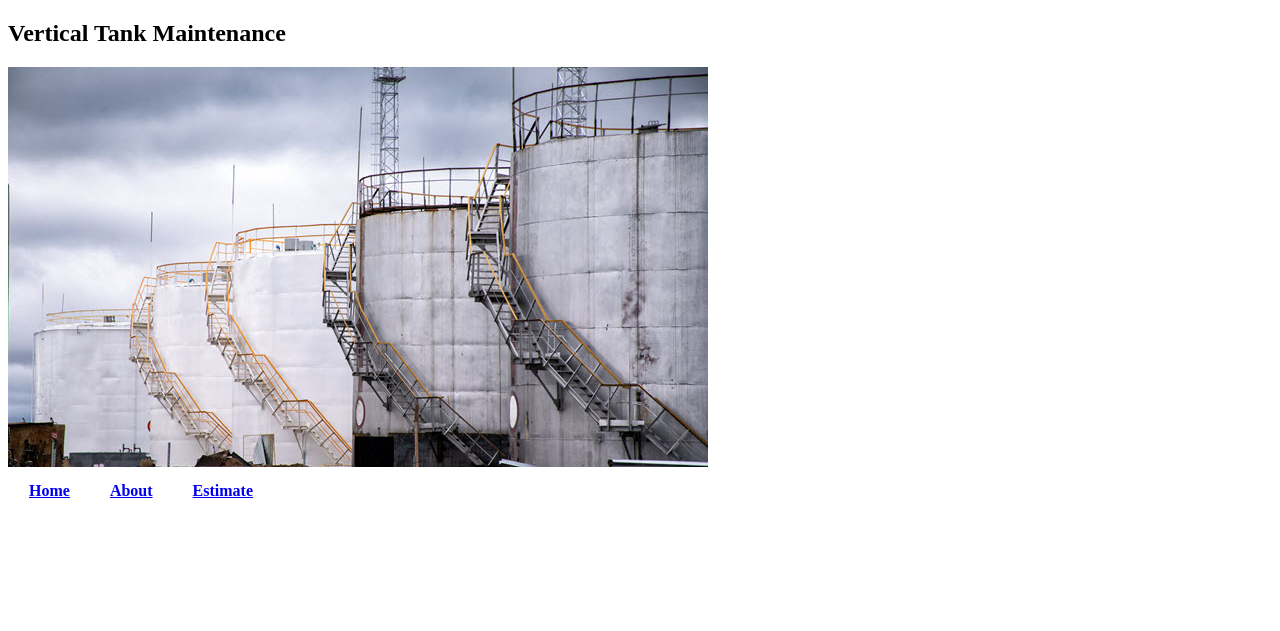
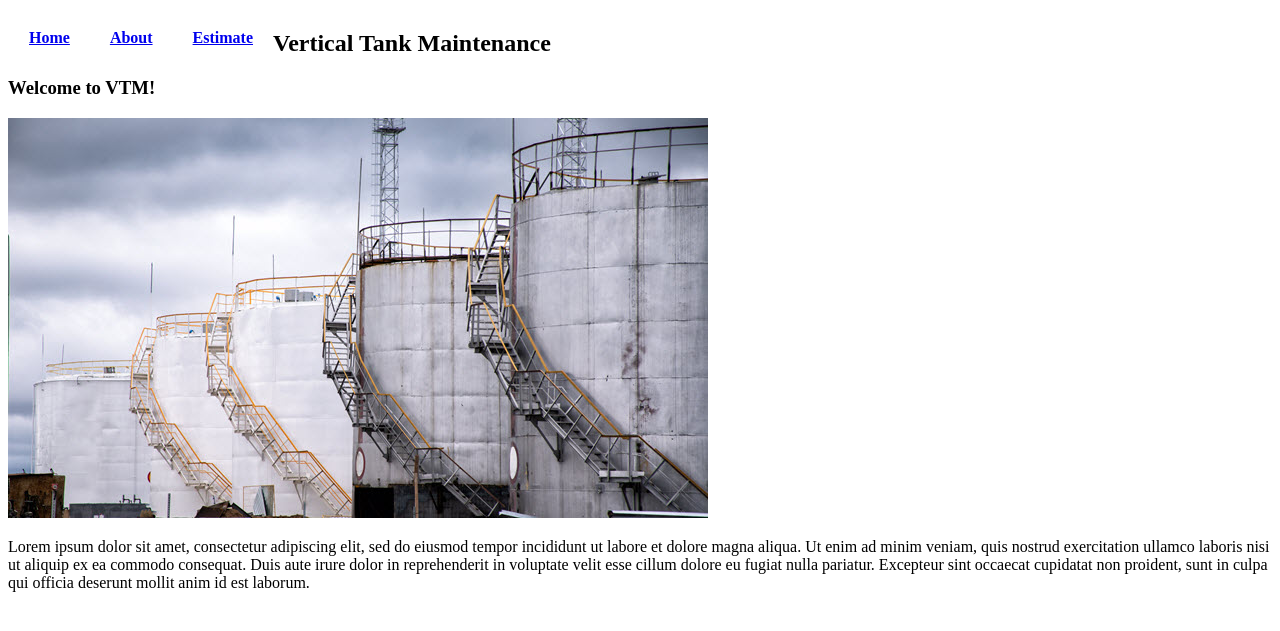
Before and after one commit to brittanyfleury/vtm_site, a Flask app: page / in a window 1280 px wide. Shown: the top 631 px of the page. Run offline with Flask 2, Linux system fonts and the light colour scheme.

Commit message:
Added design text and images, adjusted placement

```diff
--- a/app.py
+++ b/app.py
@@ -1,3 +1,4 @@
+from cmath import pi
 from flask import Flask
 from flask import render_template
 
@@ -5,15 +6,27 @@ app = Flask(__name__)
 
 @app.route('/')
 def index():
-    return render_template('index.html', pageTitle='Flask Server Home Page')
+    return render_template('index.html', pageTitle='Vertical Tank Maintenance ')
 
 @app.route('/about')
 def about():
     return render_template('about.html', pageTitle='About Vertical Tank Maintenance')
 
-@app.route('/estimate')
+@app.route('/estimate', methods=['POST'])
 def estimate():
-    return render_template('estimate.html', pageTitle=' VTM Estimator')
+    estimate= " "
+    if request.method=="POST" and 'tank_radius' in request.form and 'tank_height' in request.form:
+        radius=float(request.form.get('tank_radius'))
+        height=float(request.form.get('tank_height'))
+        area_tank_top= pi* radius^2
+        area_sides=2(pi(radius*height))
+        total_area= area_tank_top + area_sides
+        square_feet= total_area/144
+        material_cost= square_feet*25
+        labor_cost= square_feet*15
+        total_estimate= material_cost+ labor_cost
+    return render_template('estimate.html', pageTitle=' VTM Estimator', estimate=total_estimate)
+
 
 
 if __name__ == '__main__':
--- a/static/css/stylesheet.css
+++ b/static/css/stylesheet.css
@@ -16,9 +16,10 @@ ul#navlist {
   font-weight: bold;
   text-align: center;
   font-family: "Times New Roman";
-  padding: 10px;
+  padding: 20px;
 }
 
-#navlist a {
-  padding: 10px 10px;
+
+
+.picture {bottom: 0;
 }
--- a/templates/base.html
+++ b/templates/base.html
@@ -6,25 +6,25 @@
     <title>{{ pageTitle }}</title>
 	<link rel="stylesheet" type="text/css" href="{{ url_for('static', filename='css/stylesheet.css') }}">
 </head>
+      <div id="menubar">
 
+      <nav>
+
+      <ul id="navlist">
+      <li> <a id="homenav" href="./"> Home </a> </li>
+      <li> <a id="about" href="./about"> About </a> </li>
+      <li> <a id="estimate" href="./estimate"> Estimate </a> </li>
+
+      </ul>
+      </nav>
+      </div>
   <body>
 
       {% block body %}
 
+
 	  {% endblock %}
 
  </body>
- <div id="menubar">
-
-  <nav>
-
-  <ul id="navlist">
-  <li> <a id="homenav" href="./"> Home </a> </li>
-  <li> <a id="about" href="./about"> About </a> </li>
-  <li> <a id="estimate" href="./estimate"> Estimate </a> </li>
-
-  </ul>
-  </nav>
-  </div>
 
 </html>
--- a/templates/index.html
+++ b/templates/index.html
@@ -5,8 +5,11 @@
 {% block body %}
 
 	<h2> Vertical Tank Maintenance </h2>
-
-	<img src="{{ url_for('static', filename='images/above_ground_vertical_tanks.jpg') }}" />
+	<h3> Welcome to VTM!</h3>
+	<img class="picture" src="{{ url_for('static', filename='images/above_ground_vertical_tanks.jpg') }}" />
+	<p>
+		Lorem ipsum dolor sit amet, consectetur adipiscing elit, sed do eiusmod tempor incididunt ut labore et dolore magna aliqua. Ut enim ad minim veniam, quis nostrud exercitation ullamco laboris nisi ut aliquip ex ea commodo consequat. Duis aute irure dolor in reprehenderit in voluptate velit esse cillum dolore eu fugiat nulla pariatur. Excepteur sint occaecat cupidatat non proident, sunt in culpa qui officia deserunt mollit anim id est laborum.
+	</p>
 
 
 {% endblock %}
```
Also changed, not shown: templates/about.html (+16 -1 lines), templates/estimate.html (+14 -1 lines).
